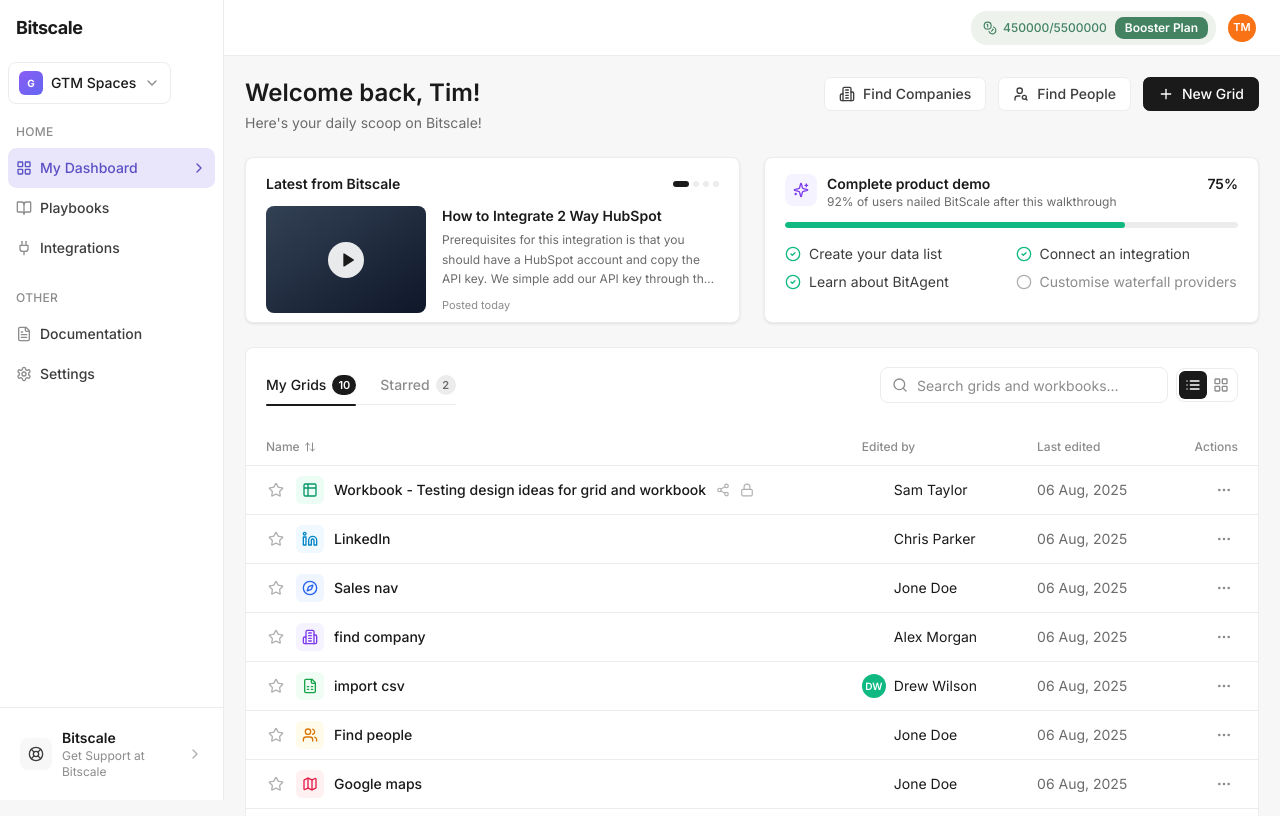
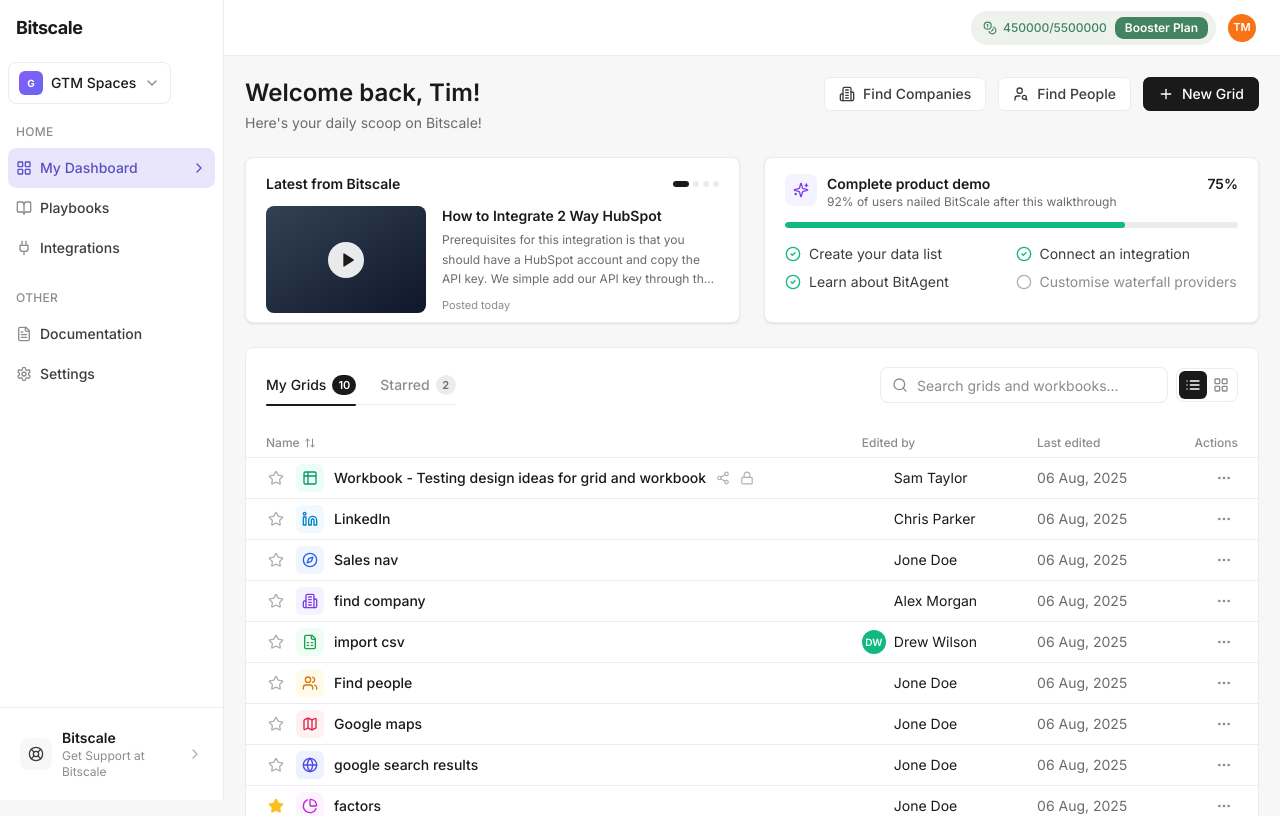
Before and after one commit to SaxenaAarohi/Bitscale-assignment, a Next.js app: page / in a window 1280 px wide. Shown: the top 816 px of the page. Built offline with nearby package versions, Linux system fonts and the light colour scheme.

Commit message:
fix form layout

```diff
--- a/components/dashboard/GridsTable.tsx
+++ b/components/dashboard/GridsTable.tsx
@@ -80,19 +80,19 @@
       <table className="w-full min-w-[640px] border-collapse text-sm">
         <thead>
           <tr className="border-b border-line text-left text-xs font-medium text-ink-400">
-            <th scope="col" className="px-5 py-2.5 font-medium">
+            <th scope="col" className="px-5 py-1.5 font-medium">
               <span className="inline-flex items-center gap-1">
                 Name
                 <ArrowUpDown className="h-3 w-3" aria-hidden="true" />
               </span>
             </th>
-            <th scope="col" className="px-5 py-2.5 font-medium">
+            <th scope="col" className="px-5 py-1.5 font-medium">
               Edited by
             </th>
-            <th scope="col" className="px-5 py-2.5 font-medium">
+            <th scope="col" className="px-5 py-1.5 font-medium">
               Last edited
             </th>
-            <th scope="col" className="px-5 py-2.5 text-right font-medium">
+            <th scope="col" className="px-5 py-1.5 text-right font-medium">
               Actions
             </th>
           </tr>
@@ -101,9 +101,9 @@
           {rows.map((row) => (
             <tr
               key={row.id}
-              className="group border-b border-line last:border-0 transition-colors hover:bg-canvas/60"
+              className="group h-10 border-b border-line bg-white transition-colors hover:bg-canvas/60"
             >
-              <td className="px-5 py-2.5">
+              <td className="px-5 py-1.5">
                 <div className="flex items-center gap-2.5">
                   <button
                     onClick={() => onToggleStar(row.id)}
@@ -136,7 +136,7 @@
                   })}
                 </div>
               </td>
-              <td className="px-5 py-2.5">
+              <td className="px-5 py-1.5">
                 <div className="flex items-center gap-2">
                   <Avatar
                     initials={row.editedBy.initials}
@@ -146,8 +146,8 @@
                   <span className="text-ink-600">{row.editedBy.name}</span>
                 </div>
               </td>
-              <td className="px-5 py-2.5 text-ink-500">{row.lastEdited}</td>
-              <td className="px-5 py-2.5">
+              <td className="px-5 py-1.5 text-ink-500">{row.lastEdited}</td>
+              <td className="px-5 py-1.5">
                 <div className="flex justify-end">
                   <RowActions name={row.name} />
                 </div>
--- a/components/findpeople/FilterField.tsx
+++ b/components/findpeople/FilterField.tsx
@@ -21,8 +21,7 @@
   useClickOutside(ref, () => setOpen(false), open);
 
   return (
-
-    <div className="border-b border-line pb-1 pt-[3px]">
+    <div className="flex flex-1 flex-col justify-center border-b border-line py-2">
       <label
         htmlFor={`filter-${field.id}`}
         className="mb-1.5 flex items-center gap-1.5 text-sm font-medium text-ink-800"
--- a/components/findpeople/FindPeopleModal.tsx
+++ b/components/findpeople/FindPeopleModal.tsx
@@ -49,7 +49,7 @@
         <div className="grid min-h-0 flex-1 grid-cols-1 md:grid-cols-[319px_1fr]">
 
           <div className="flex min-h-0 flex-col border-b border-line md:border-b-0 md:border-r">
-            <div className="flex-1 overflow-y-auto px-5">
+            <div className="flex h-[550px] flex-col overflow-hidden px-5">
               {findPeopleFilters.map((field) => (
                 <FilterField
                   key={field.id}
```
